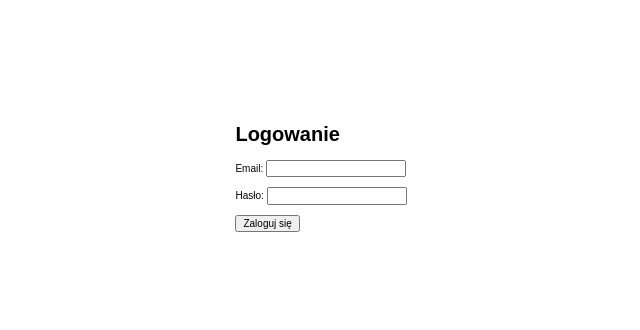
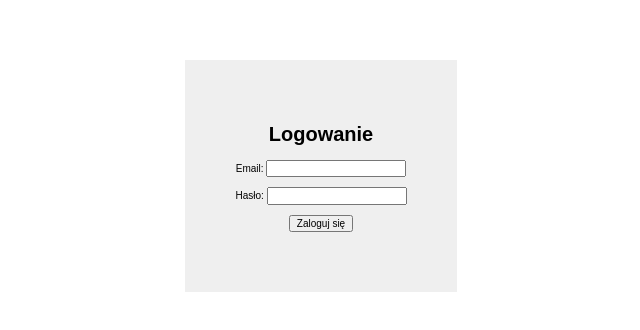
Before and after one commit to lukasz-klekner/form, a website: page index.html in a window 1280 px wide. Shown: the part 224-554 px from the top of the page, without its empty margins (319-959 px from the left). Drawn offline with nearby package versions, Linux system fonts and the light colour scheme.

Commit message:
add main styles

```diff
--- a/scss/style.scss
+++ b/scss/style.scss
@@ -17,3 +17,9 @@ body {
     font-size: 10px;
     color: #000;
 }
+
+.main {
+    background-color: #efefef;
+    padding: 50px;
+    text-align: center;
+}
```
Also changed, not shown: style.css.
